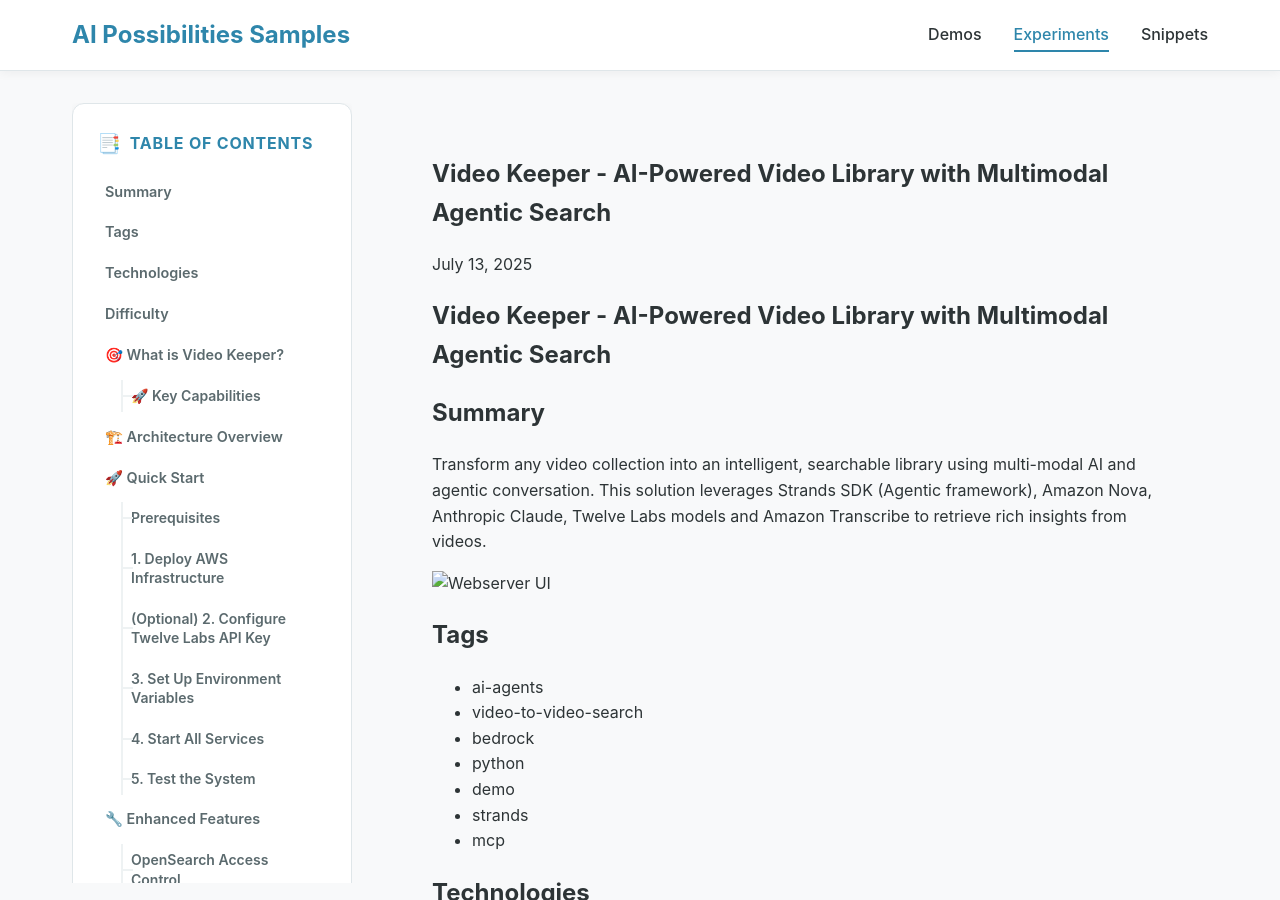
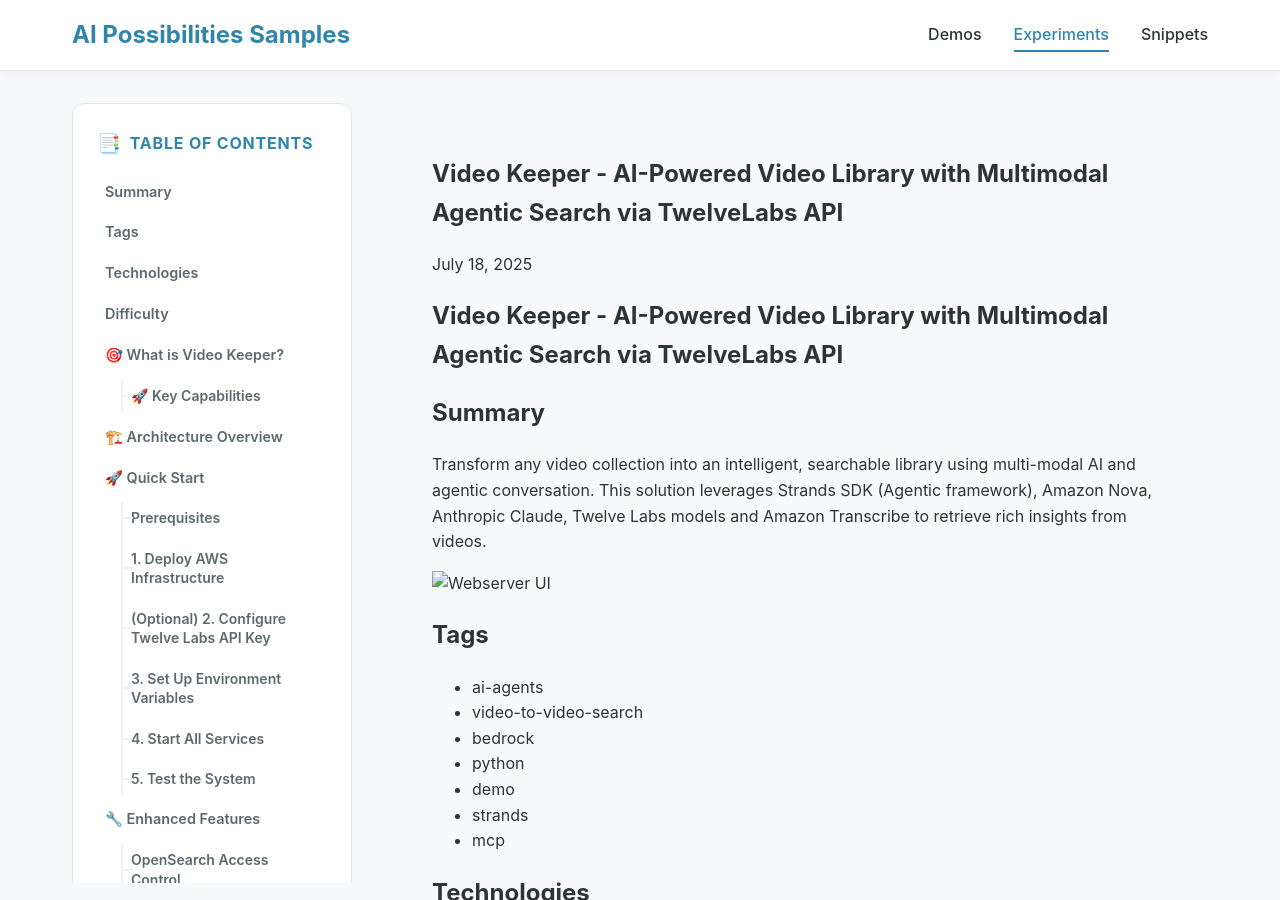
Before and after one commit to aws-samples/sample-ai-possibilities, a Jekyll site: the page built from _experiments/intelligent-video-search-ai-agent.md, in a window 1280 px wide and 900 px high. Built offline with Jekyll 4.4.1, drawn with Linux system fonts in a browser that asks for light colours.

Commit message:
Auto-sync content from source folders [skip ci]

```diff
--- a/_experiments/intelligent-video-search-ai-agent.md
+++ b/_experiments/intelligent-video-search-ai-agent.md
@@ -1,11 +1,11 @@
 ---
-title: "Video Keeper - AI-Powered Video Library with Multimodal Agentic Search"
-date: 2025-07-13
+title: "Video Keeper - AI-Powered Video Library with Multimodal Agentic Search via TwelveLabs API"
+date: 2025-07-18
 layout: experiment
 source_folder: "experiments/intelligent-video-search-ai-agent"
 ---
 
-# Video Keeper - AI-Powered Video Library with Multimodal Agentic Search
+# Video Keeper - AI-Powered Video Library with Multimodal Agentic Search via TwelveLabs API
 
 ## Summary
 Transform any video collection into an intelligent, searchable library using multi-modal AI and agentic conversation. This solution leverages Strands SDK (Agentic framework), Amazon Nova, Anthropic Claude, Twelve Labs models and Amazon Transcribe to retrieve rich insights from videos.
@@ -474,6 +474,7 @@ See [CONTRIBUTING](../../CONTRIBUTING.md#security-issue-notifications) for more
 
 This library is licensed under the MIT-0 License. See the [LICENSE](../../LICENSE) file.
 
+
 <div class='source-links'>
   <h3>View Source</h3>
   <a href='https://github.com/aws-samples/sample-ai-possibilities/tree/main/experiments/intelligent-video-search-ai-agent' class='btn btn-primary'>
```
Also changed, not shown: _demos/ai-wardrobe-ai-agent-with-strands-and-canvas-virtual-try-on.md (+1 -1 lines), _demos/health-voice-ai-agent-websocket-nodejs.md (+1 -1 lines), _demos/recipe-genie-chatbot.md (+1 -1 lines).
